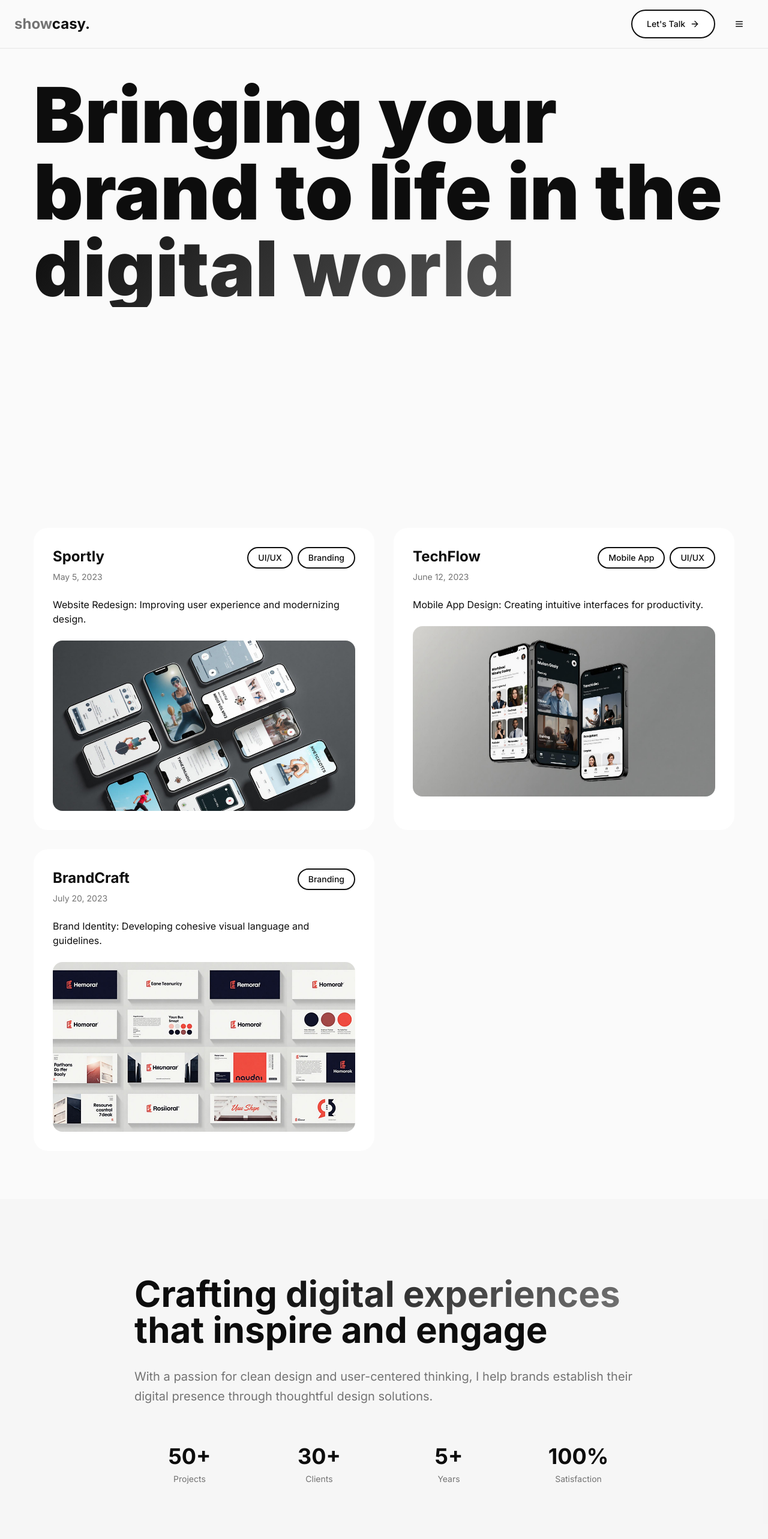
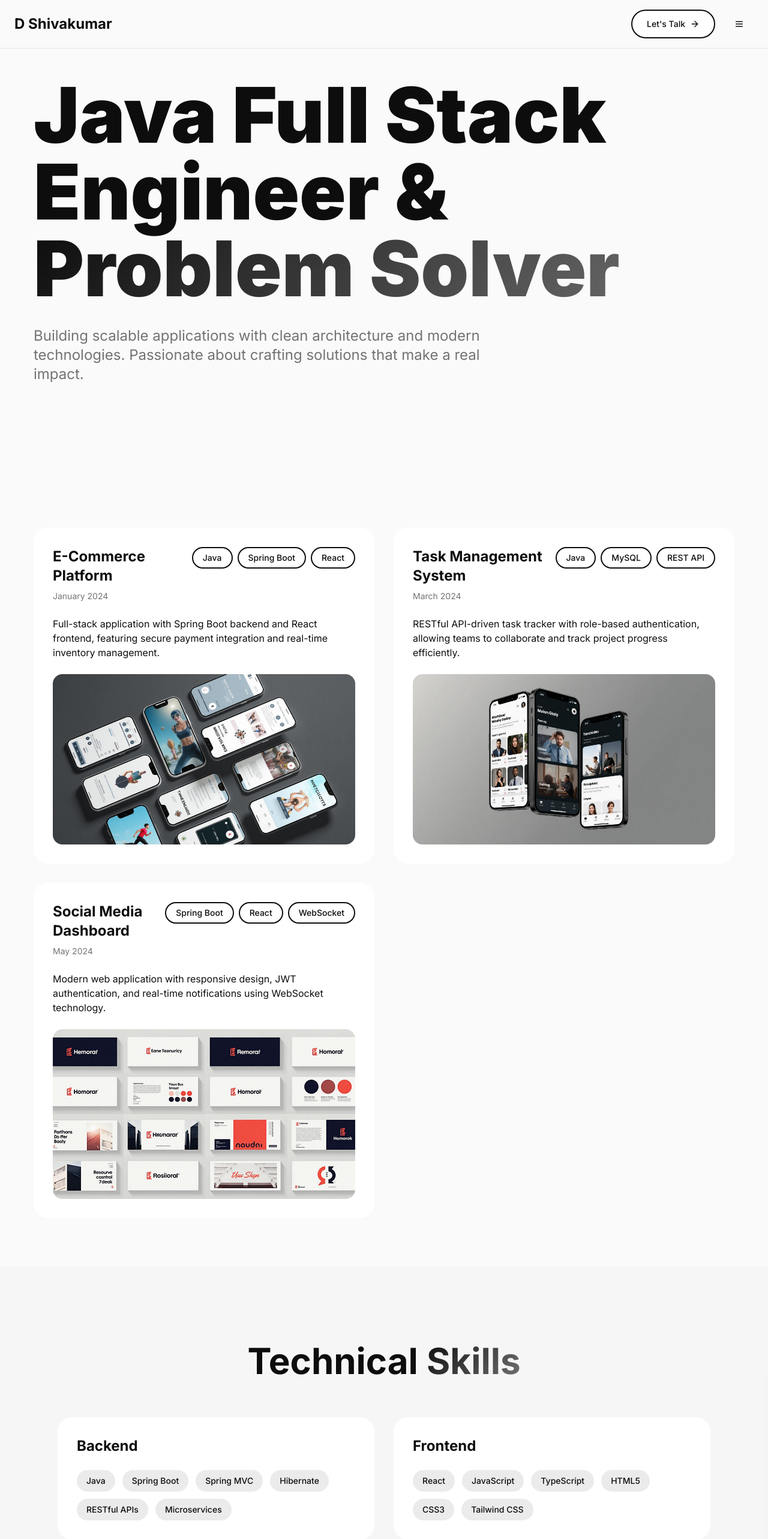
Before and after one commit to shiva150kidgmailcom/Portfolio, a React (Vite) app: page / in a window 1280 px wide. Shown: the top 2566 px of the page at 60% size. Built offline with nearby package versions, Linux system fonts and the light colour scheme; the HTML template or start-up script is replaced by a standard one.

Commit message:
Refactor: Update portfolio content

```diff
--- a/src/components/About.tsx
+++ b/src/components/About.tsx
@@ -4,27 +4,30 @@ const About = () => {
       <div className="container mx-auto max-w-4xl">
         <div className="animate-fade-up">
           <h2 className="text-5xl md:text-6xl font-bold mb-8">
-            Crafting <span className="gradient-text">digital experiences</span> that inspire and engage
+            About <span className="gradient-text">Me</span>
           </h2>
+          <p className="text-xl text-muted-foreground leading-relaxed mb-6">
+            I'm a dedicated Java Full Stack Developer with a strong foundation in building robust, scalable applications. My journey in software engineering is driven by curiosity and a genuine love for solving complex problems through elegant code.
+          </p>
           <p className="text-xl text-muted-foreground leading-relaxed mb-8">
-            With a passion for clean design and user-centered thinking, I help brands establish their digital presence through thoughtful design solutions.
+            Whether it's architecting backend systems with Spring Boot or crafting responsive frontends with React, I approach every project with attention to detail and a commitment to best practices. I believe great software is not just about functionality—it's about creating experiences that are reliable, maintainable, and delightful to use.
           </p>
           <div className="grid grid-cols-2 md:grid-cols-4 gap-8 pt-8">
             <div className="text-center">
-              <div className="text-4xl font-bold mb-2">50+</div>
-              <div className="text-sm text-muted-foreground">Projects</div>
+              <div className="text-4xl font-bold mb-2">15+</div>
+              <div className="text-sm text-muted-foreground">Projects Completed</div>
             </div>
             <div className="text-center">
-              <div className="text-4xl font-bold mb-2">30+</div>
-              <div className="text-sm text-muted-foreground">Clients</div>
+              <div className="text-4xl font-bold mb-2">8+</div>
+              <div className="text-sm text-muted-foreground">Technologies</div>
             </div>
             <div className="text-center">
-              <div className="text-4xl font-bold mb-2">5+</div>
-              <div className="text-sm text-muted-foreground">Years</div>
+              <div className="text-4xl font-bold mb-2">2+</div>
+              <div className="text-sm text-muted-foreground">Years Experience</div>
             </div>
             <div className="text-center">
               <div className="text-4xl font-bold mb-2">100%</div>
-              <div className="text-sm text-muted-foreground">Satisfaction</div>
+              <div className="text-sm text-muted-foreground">Committed</div>
             </div>
           </div>
         </div>
--- a/src/components/Contact.tsx
+++ b/src/components/Contact.tsx
@@ -7,12 +7,12 @@ const Contact = () => {
       <div className="container mx-auto max-w-4xl text-center">
         <div className="animate-fade-up">
           <h2 className="text-6xl md:text-7xl font-bold mb-8">
-            Let's create something
+            Let's build something
             <br />
-            <span className="gradient-text">amazing together</span>
+            <span className="gradient-text">great together</span>
           </h2>
           <p className="text-xl text-muted-foreground mb-12 max-w-2xl mx-auto">
-            Have a project in mind? Let's discuss how we can bring your vision to life.
+            I'm always open to discussing new projects, opportunities, or partnerships. Feel free to reach out!
           </p>
           <Button variant="outline" size="lg" className="mb-16">
             <Mail className="w-5 h-5" />
--- a/src/components/Footer.tsx
+++ b/src/components/Footer.tsx
@@ -4,7 +4,7 @@ const Footer = () => {
       <div className="container mx-auto">
         <div className="flex flex-col md:flex-row justify-between items-center gap-4">
           <div className="text-sm text-muted-foreground">
-            © 2024 showcasy. All rights reserved.
+            © 2024 D Shivakumar. All rights reserved.
           </div>
           <div className="flex gap-8 text-sm">
             <a href="#" className="text-muted-foreground hover:text-foreground transition-colors">
--- a/src/components/Header.tsx
+++ b/src/components/Header.tsx
@@ -7,8 +7,7 @@ const Header = () => {
       <div className="container mx-auto px-6 py-4">
         <div className="flex items-center justify-between">
           <div className="text-2xl font-bold animate-fade-in">
-            <span className="text-muted-foreground">show</span>
-            <span className="text-foreground">casy.</span>
+            <span className="text-foreground">D Shivakumar</span>
           </div>
 
           <div className="flex items-center gap-4">
--- a/src/components/Hero.tsx
+++ b/src/components/Hero.tsx
@@ -5,31 +5,35 @@ const Hero = () => {
         <div className="max-w-6xl">
           <h1 className="text-7xl md:text-8xl lg:text-9xl font-black leading-none mb-8">
             <span className="block animate-fade-up" style={{ animationDelay: '0.2s' }}>
-              Bringing your
+              Java Full Stack
             </span>
             <span className="block animate-fade-up" style={{ animationDelay: '0.3s' }}>
-              brand to life in the
+              Engineer &
             </span>
             <span className="block gradient-text animate-fade-up" style={{ animationDelay: '0.4s' }}>
-              digital world
+              Problem Solver
             </span>
           </h1>
+          <p className="text-xl md:text-2xl text-muted-foreground max-w-3xl animate-fade-up" style={{ animationDelay: '0.5s' }}>
+            Building scalable applications with clean architecture and modern technologies.
+            Passionate about crafting solutions that make a real impact.
+          </p>
         </div>
       </div>
 
       {/* Services List - Right Side */}
       <div className="fixed right-8 top-1/2 -translate-y-1/2 hidden lg:flex flex-col gap-8 text-right animate-slide-in-right">
-        <div className="text-sm font-medium tracking-wide hover:scale-110 transition-transform cursor-pointer" style={{ animationDelay: '0.5s' }}>
-          UI/UX
-        </div>
         <div className="text-sm font-medium tracking-wide hover:scale-110 transition-transform cursor-pointer" style={{ animationDelay: '0.6s' }}>
-          BRANDING
+          JAVA
         </div>
         <div className="text-sm font-medium tracking-wide hover:scale-110 transition-transform cursor-pointer" style={{ animationDelay: '0.7s' }}>
-          MOBILE APP
+          SPRING BOOT
         </div>
         <div className="text-sm font-medium tracking-wide hover:scale-110 transition-transform cursor-pointer" style={{ animationDelay: '0.8s' }}>
-          WEBSITE DESIGN
+          REACT
+        </div>
+        <div className="text-sm font-medium tracking-wide hover:scale-110 transition-transform cursor-pointer" style={{ animationDelay: '0.9s' }}>
+          FULL STACK
         </div>
       </div>
     </section>
--- a/src/components/Projects.tsx
+++ b/src/components/Projects.tsx
@@ -6,24 +6,24 @@ import brandcraftImage from "@/assets/project-brandcraft.jpg";
 const Projects = () => {
   const projects = [
     {
-      title: "Sportly",
-      date: "May 5, 2023",
-      description: "Website Redesign: Improving user experience and modernizing design.",
-      tags: ["UI/UX", "Branding"],
+      title: "E-Commerce Platform",
+      date: "January 2024",
+      description: "Full-stack application with Spring Boot backend and React frontend, featuring secure payment integration and real-time inventory management.",
+      tags: ["Java", "Spring Boot", "React"],
       imageSrc: sportlyImage,
     },
     {
-      title: "TechFlow",
-      date: "June 12, 2023",
-      description: "Mobile App Design: Creating intuitive interfaces for productivity.",
-      tags: ["Mobile App", "UI/UX"],
+      title: "Task Management System",
+      date: "March 2024",
+      description: "RESTful API-driven task tracker with role-based authentication, allowing teams to collaborate and track project progress efficiently.",
+      tags: ["Java", "MySQL", "REST API"],
       imageSrc: techflowImage,
     },
     {
-      title: "BrandCraft",
-      date: "July 20, 2023",
-      description: "Brand Identity: Developing cohesive visual language and guidelines.",
-      tags: ["Branding"],
+      title: "Social Media Dashboard",
+      date: "May 2024",
+      description: "Modern web application with responsive design, JWT authentication, and real-time notifications using WebSocket technology.",
+      tags: ["Spring Boot", "React", "WebSocket"],
       imageSrc: brandcraftImage,
     },
   ];
--- /dev/null
+++ b/src/components/Skills.tsx
@@ -0,0 +1,56 @@
+const Skills = () => {
+  const skillCategories = [
+    {
+      title: "Backend",
+      skills: ["Java", "Spring Boot", "Spring MVC", "Hibernate", "RESTful APIs", "Microservices"],
+    },
+    {
+      title: "Frontend",
+      skills: ["React", "JavaScript", "TypeScript", "HTML5", "CSS3", "Tailwind CSS"],
+    },
+    {
+      title: "Database",
+      skills: ["MySQL", "PostgreSQL", "MongoDB", "Redis"],
+    },
+    {
+      title: "Tools & Others",
+      skills: ["Git", "Docker", "Maven", "Jenkins", "AWS", "Agile/Scrum"],
+    },
+  ];
+
+  return (
+    <section className="py-32 px-6 bg-secondary/30">
+      <div className="container mx-auto max-w-6xl">
+        <div className="animate-fade-up">
+          <h2 className="text-5xl md:text-6xl font-bold mb-16 text-center">
+            Technical <span className="gradient-text">Skills</span>
+          </h2>
+
+          <div className="grid grid-cols-1 md:grid-cols-2 gap-8">
+            {skillCategories.map((category, index) => (
+              <div
+                key={category.title}
+                className="bg-card rounded-3xl p-8 animate-fade-up"
+                style={{ animationDelay: `${index * 0.1}s` }}
+              >
+                <h3 className="text-2xl font-bold mb-6">{category.title}</h3>
+                <div className="flex flex-wrap gap-3">
+                  {category.skills.map((skill) => (
+                    <span
+                      key={skill}
+                      className="px-4 py-2 bg-secondary rounded-full text-sm font-medium hover:scale-105 transition-transform"
+                    >
+                      {skill}
+                    </span>
+                  ))}
+                </div>
+              </div>
+            ))}
+          </div>
+        </div>
+      </div>
+    </section>
+  );
+};
+
+export default Skills;
--- a/src/pages/Index.tsx
+++ b/src/pages/Index.tsx
@@ -1,6 +1,7 @@
 import Header from "@/components/Header";
 import Hero from "@/components/Hero";
 import Projects from "@/components/Projects";
+import Skills from "@/components/Skills";
 import About from "@/components/About";
 import Contact from "@/components/Contact";
 import Footer from "@/components/Footer";
@@ -12,6 +13,7 @@ const Index = () => {
       <main>
         <Hero />
         <Projects />
+        <Skills />
         <About />
         <Contact />
       </main>
```
